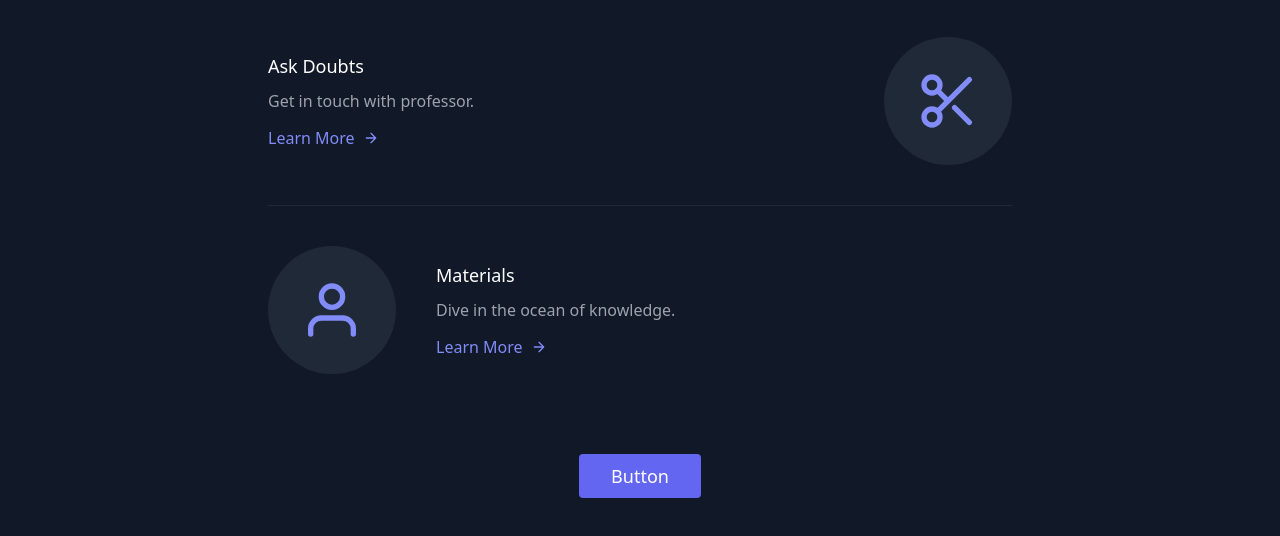
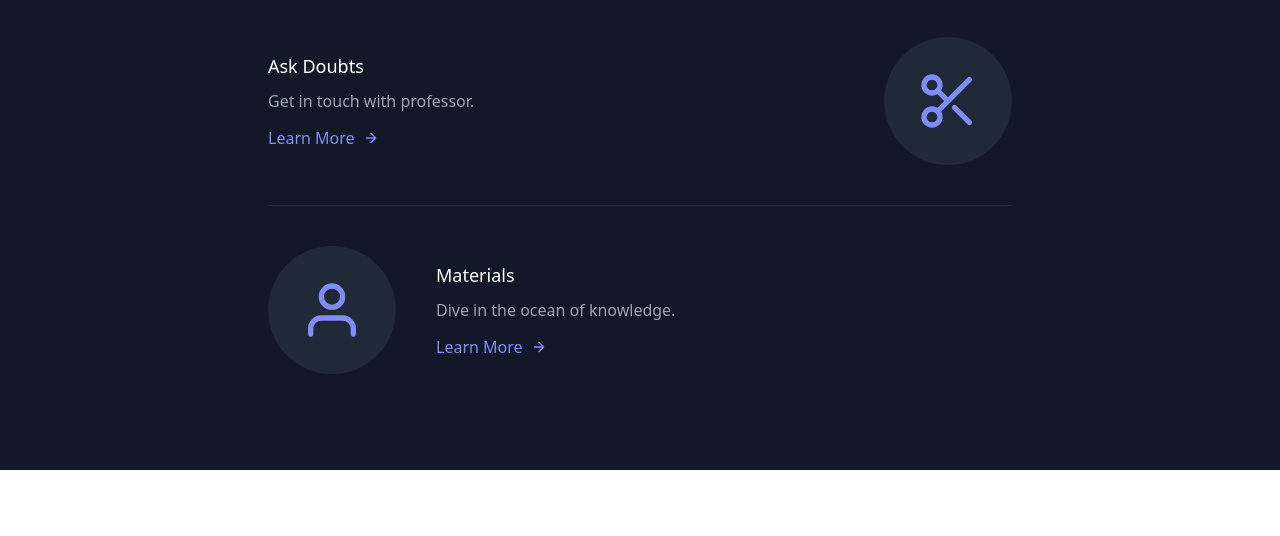
Before and after one commit to Vin-cenz01/U-Connect, a plain HTML site: page student.html in a window 1280 px wide. Shown: the part 348-884 px from the top of the page. After the commit the page ends 818 px from the top, so only its background shows below. Drawn offline with nearby package versions, Linux system fonts and the light colour scheme.

Commit message:
Update student.html

```diff
--- a/student.html
+++ b/student.html
@@ -81,7 +81,7 @@
               </a>
             </div>
           </div>
-          <button class="flex mx-auto mt-20 text-white bg-indigo-500 border-0 py-2 px-8 focus:outline-none hover:bg-indigo-600 rounded text-lg">Button</button>
+
         </div>
       </section>
 </body>
```
